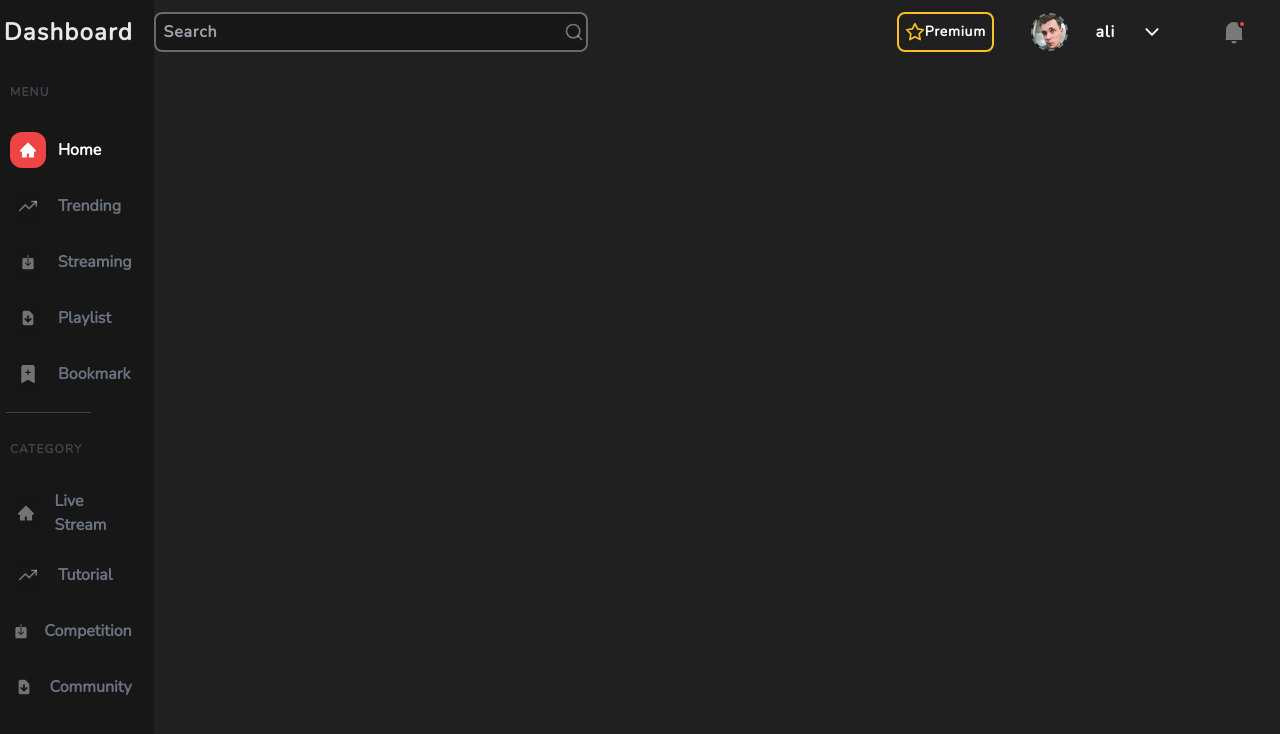
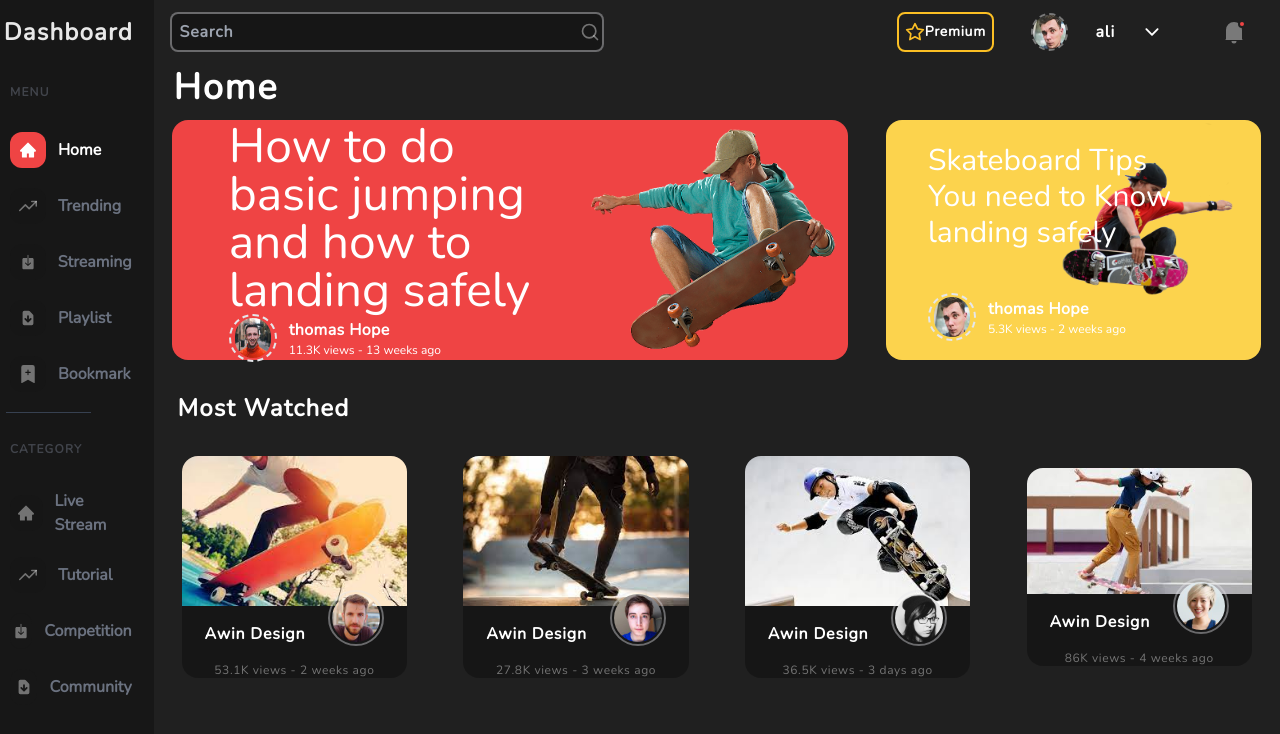
Before and after one commit to awindesign01/Dashboard-react.js, a React (Create React App) app in the folder app/: page / in a window 1280 px wide. Shown: the top 734 px of the page. Built offline with nearby package versions, Linux system fonts and the light colour scheme.

Commit message:
add section main in home, most watched in home
Signed-off-by: awindesign01 <awindesigngithub01@gmail.com>

```diff
--- a/app/src/Common/Components/FAB_Button/FabButton.js
+++ b/app/src/Common/Components/FAB_Button/FabButton.js
@@ -4,7 +4,7 @@ import { HiOutlinePlus } from "react-icons/hi";
 import MenuPhone from "../Menu/MenuPhone";
 
 const FebButton = () => {
-	const [ShowMenu, setShowMenu] = useState(true);
+	const [ShowMenu, setShowMenu] = useState(false);
 	return (
 		<>
 			<button
--- a/app/src/Common/Components/Main/SMain.js
+++ b/app/src/Common/Components/Main/SMain.js
@@ -5,26 +5,25 @@ const SMain = () => {
 	AOS.init();
 	return (
 		<nav
-			// className="h-full w-68% bg-red-500 rounded-2xl bg-main-image-1 bg-contain bg-no-repeat bg-right"
+			className="mb-4 md:m-0 h-52 lg:h-60 w-full md:w-60% bg-red-500 rounded-2xl bg-main-image-1 bg-contain bg-no-repeat bg-right"
 			data-aos="fade-right"
 			data-aos-duration="700"
 			data-aos-easing="ease-in-out"
 		>
-			{/* <nav className="w-2/3 h-full grid place-items-center">
-				<h1 className="w-4/5 text-white text-5xl">
+			<nav className="w-2/3 h-full grid place-items-center xl:flex xl:flex-col xl:justify-around xl:items-center">
+				<h1 className="w-90% md:w-3/4 text-white text-2xl xl:text-5xl">
 					How to do basic jumping and how to landing safely
 				</h1>
-				<nav className="w-4/5 flex items-center">
-					<nav className="h-16 w-16 border-2 rounded-full flex justify-center items-center">
-						<img src={userImage1} alt="user" className="h-14 w-14 rounded-full" />
+				<nav className="w-90% xl:w-3/4 h-10 flex md:justify-center lg:justify-start items-center">
+					<nav className="p-1 h-12 w-12 border-2 border-dashed rounded-full flex justify-center items-center">
+						<img src={userImage1} alt="user" className="h-10 w-10 rounded-full" />
 					</nav>
 					<nav className="ml-3 text-white">
 						<p className="font-bold tracking-wide">thomas Hope</p>
-						<p className="text-sm">115.3K views - 13 weeks ago</p>
+						<p className="text-xs">11.3K views - 13 weeks ago</p>
 					</nav>
 				</nav>
 			</nav>
-			<nav className="w-1/3 h-4/5"></nav> */}
 		</nav>
 	);
 };
--- a/app/src/Common/Components/Main/SSubsidiary.js
+++ b/app/src/Common/Components/Main/SSubsidiary.js
@@ -5,24 +5,26 @@ const SSubsidiary = () => {
 	AOS.init();
 	return (
 		<nav
-			// className="h-full w-30% bg-yellow-300 rounded-2xl bg-main-image-2 bg-contain bg-no-repeat bg-right"
+			className="md:m-0 h-52 lg:h-60 w-full md:w-1/3 bg-yellow-300 rounded-2xl bg-main-image-2 bg-contain bg-no-repeat bg-right"
 			data-aos="fade-right"
 			data-aos-duration="700"
 			data-aos-delay="600"
 			data-aos-easing="ease-in-out"
 		>
-			{/* <nav className="mx-auto w-90% h-full flex flex-col justify-around items-start">
-				<h1 className="w-55% text-white text-4xl text-left">Skateboard Tips You need to Know</h1>
-				<nav className="w-full flex items-center">
-					<nav className="h-16 w-16 border-2 rounded-full flex justify-center items-center">
-						<img src={userImage2} alt="user" className="h-14 w-14 rounded-full" />
+			<nav className=" w-2/3 md:w-90% h-full grid place-items-center xl:flex xl:flex-col xl:justify-around xl:items-center">
+				<h1 className="w-90% md:w-3/4 text-left text-white text-2xl md:text-lg xl:text-3xl">
+					Skateboard Tips You need to Know landing safely
+				</h1>
+				<nav className="w-90% xl:w-3/4 h-10 flex md:justify-center xl:justify-start items-center">
+					<nav className="p-1 h-12 w-12 border-2 border-dashed rounded-full flex justify-center items-center">
+						<img src={userImage2} alt="user" className="h-10 w-10 rounded-full" />
 					</nav>
 					<nav className="ml-3 text-white">
 						<p className="font-bold tracking-wide">thomas Hope</p>
-						<p className="text-sm">5.3K views - 2 weeks ago</p>
+						<p className="text-xs">5.3K views - 2 weeks ago</p>
 					</nav>
 				</nav>
-			</nav> */}
+			</nav>
 		</nav>
 	);
 };
--- a/app/src/Common/Components/SMainHeader/SSearchHeader.js
+++ b/app/src/Common/Components/SMainHeader/SSearchHeader.js
@@ -3,7 +3,7 @@ import { FiSearch } from "react-icons/fi";
 const SSearchHeader = () => {
 	return (
 		<nav className="hidden w-1/2 h-full lg:flex lg:justify-start lg:items-center">
-			<nav className="w-full lg:w-90% h-10 bg-black-1 border-2 border-opacity-40 flex justify-between items-center rounded-lg">
+			<nav className="lg:ml-2 xl:ml-4 w-full lg:w-90% h-10 bg-black-1 border-2 border-opacity-40 flex justify-between items-center rounded-lg">
 				<input
 					type="search"
 					className="px-2 w-90% h-90% bg-transparent text-white font-bold tracking-wider"
--- a/app/src/Common/Components/SMainSidebar/SCategory.js
+++ b/app/src/Common/Components/SMainSidebar/SCategory.js
@@ -21,7 +21,7 @@ const SCategory = () => {
 				{NavMenu.map((i) => (
 					<nav className="w-full">
 						<Link to={i.to} key={i.to}>
-							<nav className="my-5 w-full flex items-center group ">
+							<nav className="my-5 lg:my-2 xl:my-5 w-full flex items-center group ">
 								<NavLink
 									to={i.to}
 									className="w-9 h-9 bg-black-1 grid place-items-center rounded-xl text-lg text-white text-opacity-40 group-hover:bg-yellow-300 group-hover:text-white transition"
--- a/app/src/Common/Components/SMainSidebar/SMenu.js
+++ b/app/src/Common/Components/SMainSidebar/SMenu.js
@@ -23,7 +23,7 @@ const SMenu = () => {
 				{NavMenu.map((i) => (
 					<nav className="w-full" key={i.to}>
 						<Link to={i.to} exact={i.exact || false}>
-							<nav className="my-5 w-full flex items-center group">
+							<nav className="my-5 lg:my-2 xl:my-5 w-full flex items-center group">
 								<NavLink
 									to={i.to}
 									className="w-9 h-9 bg-black-1 grid place-items-center rounded-xl text-lg text-white text-opacity-40 group-hover:bg-red-500 group-hover:text-white transition"
--- a/app/src/Common/Components/Watched/SWatched.js
+++ b/app/src/Common/Components/Watched/SWatched.js
@@ -15,7 +15,7 @@ const CartItem = [
 		name: "Awin Design",
 		content: "53.1K views - 2 weeks ago",
 		userImage: userImage3,
-		data_aos_delay: 1000,
+		data_aos_delay: 500,
 	},
 	{
 		id: 2,
@@ -23,7 +23,7 @@ const CartItem = [
 		name: "Awin Design",
 		content: "27.8K views - 3 weeks ago",
 		userImage: userImage6,
-		data_aos_delay: 1300,
+		data_aos_delay: 800,
 	},
 	{
 		id: 3,
@@ -31,7 +31,7 @@ const CartItem = [
 		name: "Awin Design",
 		content: "36.5K views - 3 days ago",
 		userImage: userImage5,
-		data_aos_delay: 1600,
+		data_aos_delay: 1100,
 	},
 	{
 		id: 4,
@@ -39,7 +39,7 @@ const CartItem = [
 		name: "Awin Design",
 		content: "86K views - 4 weeks ago",
 		userImage: userImage4,
-		data_aos_delay: 1900,
+		data_aos_delay: 1400,
 	},
 ];
 
@@ -47,9 +47,9 @@ const SWatched = () => {
 	AOS.init();
 	return (
 		<>
-			{/* {CartItem.map((e) => (
+			{CartItem.map((e) => (
 				<nav
-					className="w-64 h-full bg-black-1 rounded-2xl"
+					className="mb-6 lg:m-0 w-full md:w-45% lg:w-1/5 h-full bg-black-1 rounded-2xl"
 					key={e.id}
 					data-aos="fade-right"
 					data-aos-duration="700"
@@ -57,11 +57,15 @@ const SWatched = () => {
 					data-aos-delay={e.data_aos_delay}
 				>
 					<nav>
-						<img src={e.bgImage} alt="cart-img" className="bg-50% rounded-tl-2xl rounded-tr-2xl" />
+						<img
+							src={e.bgImage}
+							alt="cart-img"
+							className="bg-100% w-full rounded-tl-2xl rounded-tr-2xl"
+						/>
 					</nav>
 					<nav className="w-full h-14 flex justify-evenly items-end relative bottom-4">
 						<nav>
-							<p className="text-white text-lg font-bold tracking-wider">{e.name}</p>
+							<p className="text-white text-lg lg:text-base font-bold tracking-wider">{e.name}</p>
 						</nav>
 						<nav>
 							<nav className="h-14 w-14 border-2 border-opacity-40 rounded-full grid place-items-center">
@@ -70,10 +74,10 @@ const SWatched = () => {
 						</nav>
 					</nav>
 					<nav>
-						<h2 className="text-center text-white text-opacity-40">{e.content}</h2>
+						<p className="text-center text-white text-opacity-40 lg:text-xs tracking-wider">{e.content}</p>
 					</nav>
 				</nav>
-			))} */}
+			))}
 		</>
 	);
 };
--- a/app/src/Common/pages/Descover.js
+++ b/app/src/Common/pages/Descover.js
@@ -5,19 +5,19 @@ import SWatched from "../Components/Watched/SWatched";
 const Descover = () => {
 	return (
 		<section>
-			{/* <article className="mb-2 w-full h-12 flex items-center">
+			<article className="mb-2 lg:ml-2 xl:ml-5 w-auto h-12 flex items-center">
 				<header className="text-4xl text-white font-bold tracking-wider">Home</header>
 			</article>
-			<article className="w-full h-72 flex justify-around">
+			<article className="mb-3 w-full h-auto md:flex md:justify-between lg:justify-around">
 				<SMain />
 				<SSubsidiary />
 			</article>
-			<article className="my-3 w-full h-12 flex items-center">
+			<article className="my-3 lg:ml-2 xl:ml-6 xl:my-6 w-auto h-12 flex items-center">
 				<header className="text-2xl text-white font-bold tracking-wider">Most Watched</header>
 			</article>
-			<article className="w-full h-64 flex justify-around items-center">
+			<article className="w-full h-auto flex flex-col md:flex-row md:flex-wrap lg:flex-nowrap justify-around items-center">
 				<SWatched />
-			</article> */}
+			</article>
 		</section>
 	);
 };
--- a/app/src/Common/pages/Trending.js
+++ b/app/src/Common/pages/Trending.js
@@ -24,17 +24,17 @@ const Trending = () => {
 			<article className="mb-2 w-full h-12 flex items-center ">
 				<header className="text-4xl text-white font-bold tracking-wider">Trending</header>
 				<p className="ml-4 text-white font-bold">
-					<span className="mr-1 text-xl">»</span>
-					{m[new Date().getMonth()]} {new Date().getDate()}
+					<span className="mr-1 text-2xl">»</span>
+					{m[new Date().getMonth()]} / {new Date().getDate()} / {new Date().getFullYear()}
 				</p>
 			</article>
 			<article className="w-full h-28 flex justify-around">
 				<MainTrending />
 			</article>
 			<article className="my-3 w-full h-80 flex justify-around items-center">
-        <SCharTrending />
-        <SChartTrending />
-      </article>
+				{/* <SCharTrending />
+        <SChartTrending /> */}
+			</article>
 			<article className="my-3 w-full h-40 flex items-center">
 				<SCoins />
 			</article>
--- a/app/tailwind.config.js
+++ b/app/tailwind.config.js
@@ -38,11 +38,12 @@ module.exports = {
 			},
 			backgroundSize: {
 				"50%": "50%",
+				"100%": "100%",
 			},
 			colors: {
 				"green-1": "#1aac28",
 				"red-1": "#b62327",
-				"black-1": "rgba(23,23,23,0.9)",
+				"black-1": "rgba(23,23,23,0.95)",
 				"black-2": "#202020",
 				"black-3": "#303030",
 				"yellow-1": "rgba(252, 211, 77)",
```
